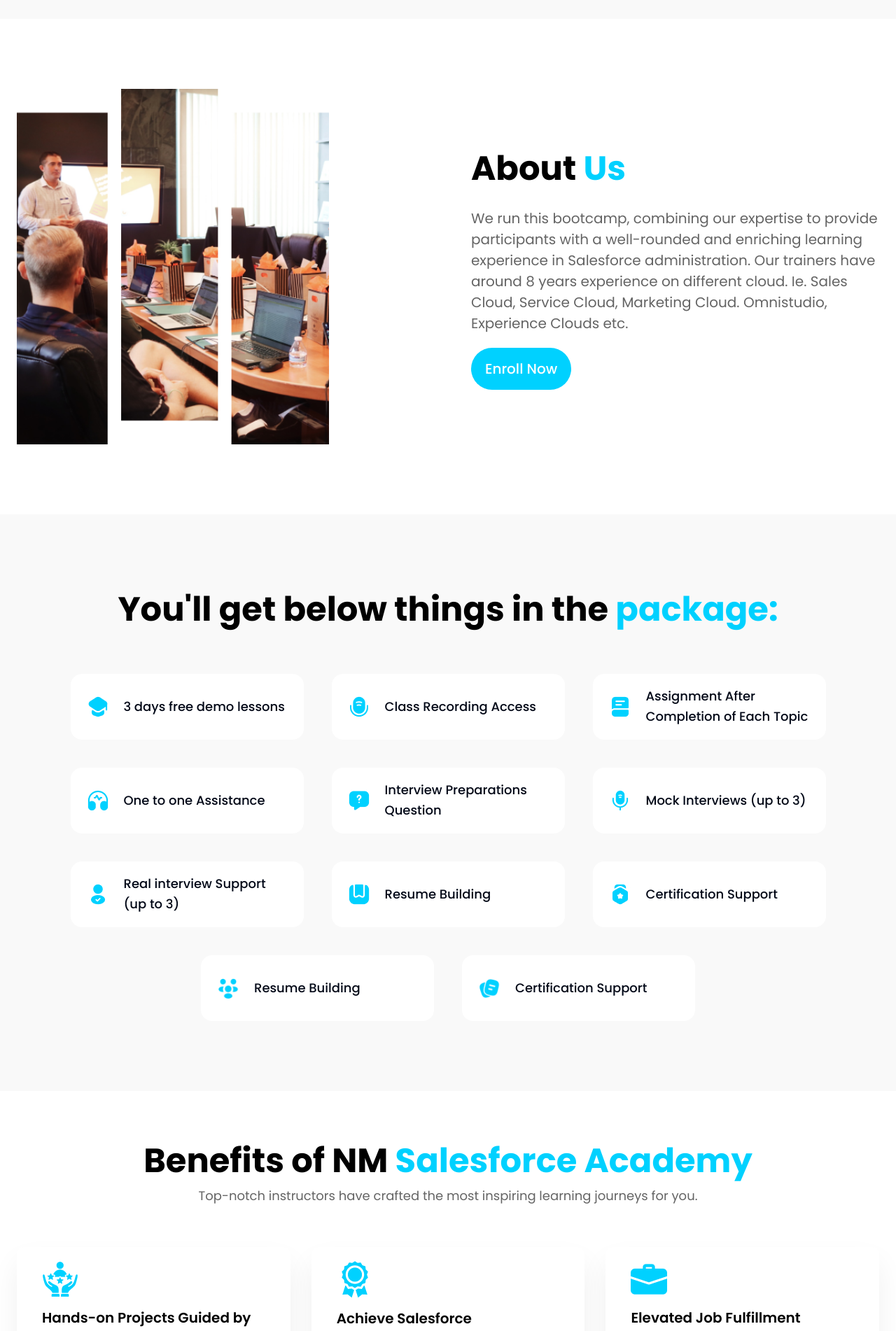
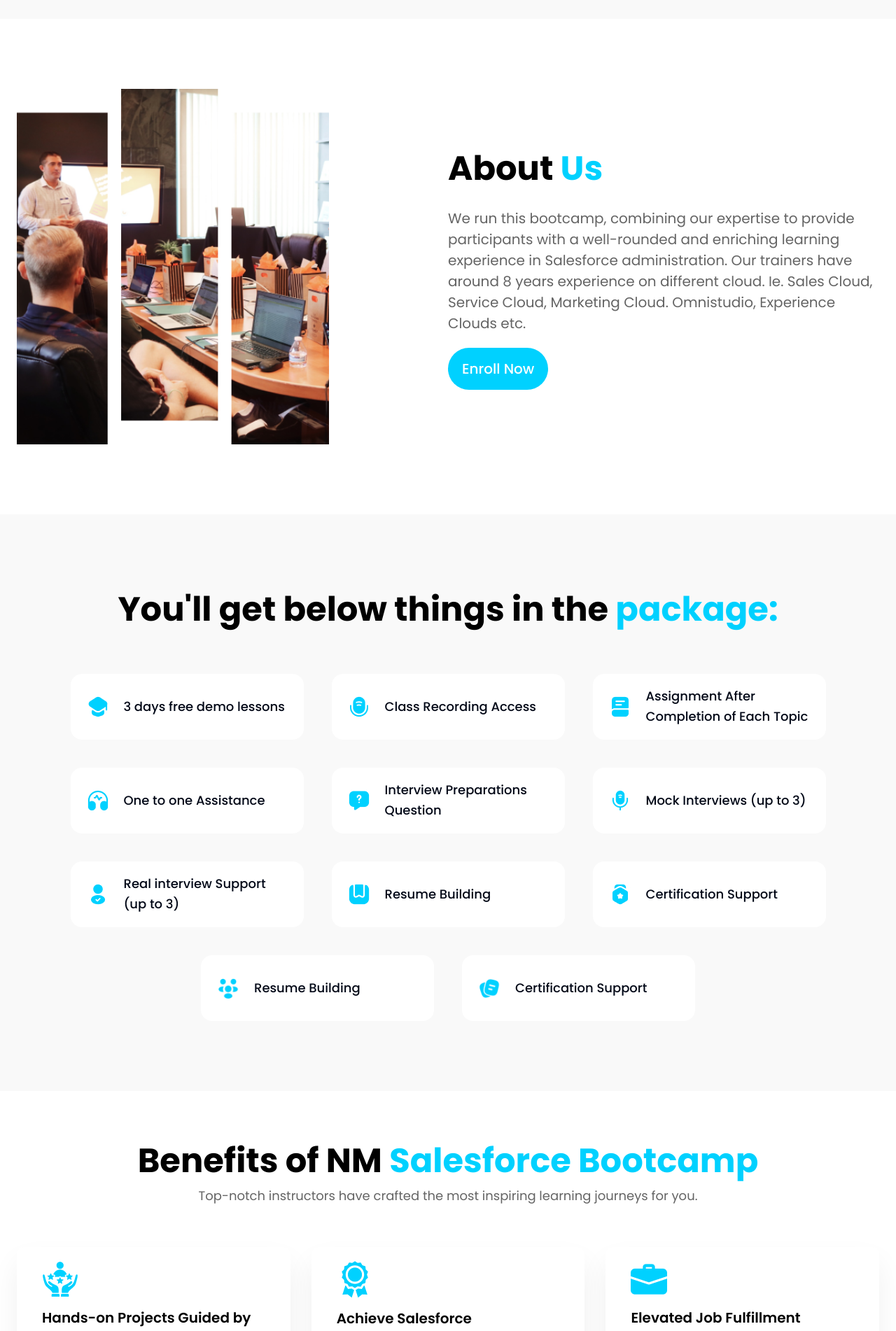
Before and after one commit to Iqtidartara/NM-Salesforce-Bootcamp, a Next.js app: page / in a window 1280 px wide. Shown: the part 740-2642 px from the top of the page at 70% size. Built offline with nearby package versions, Linux system fonts and the light colour scheme.

Commit message:
NM Salesforce Bootcam95

```diff
--- a/components/About.tsx
+++ b/components/About.tsx
@@ -6,9 +6,9 @@
 const About = () => {
   return (
     <section className="w-full bg-[#FFF]">
-      <main className="max-w-[80rem] mx-auto px-6 py-[100px]">
-        <div className="flex items-center flex-col md:flex-row gap-[4.12rem] justify-between">
-          <div className="w-1/2">
+      <main className="max-w-[80rem] mx-auto px-6  py-[100px]">
+        <div className="flex items-center flex-col md:flex-row justify-between">
+          <div className="w-full md:w-1/2">
             <Image
               src="/about.png"
               alt="/about.png"
@@ -17,16 +17,16 @@
               className=""
             />
           </div>
-          <div className="flex flex-col items-start gap-[1.25rem] w-1/2">
-            <h1 className="text-[2rem] md:text-[3rem] font-[700] text-[#000] leading-normal mt-4 md:mt-0">
+          <div className="flex flex-col items-start gap-[1.25rem] w-full md:w-1/2">
+            <h1 className="text-[2rem] md:text-[3rem] font-[700] text-[#000] leading-normal mt-4 md:mt-0 ">
               About <span className="text-[#00D1FF]">Us</span>
             </h1>
-            <p className="text-[#646464] text-[1rem] md:text-[1.25rem] font-[400] leading-normal">
+            <p className="text-[#646464] text-[.9rem] md:text-[1.25rem] font-[400] leading-normal">
               We run this bootcamp, combining our expertise to provide
-              participants with a well-rounded
-              and enriching learning experience in Salesforce administration. Our trainers
-              have around 8 years experience on different cloud. Ie. Sales Cloud, Service
-              Cloud, Marketing Cloud. Omnistudio, Experience Clouds etc.
+              participants with a well-rounded and enriching learning experience
+              in Salesforce administration. Our trainers have around 8 years
+              experience on different cloud. Ie. Sales Cloud, Service Cloud,
+              Marketing Cloud. Omnistudio, Experience Clouds etc.
             </p>
             <Link href="#contactForm">
               <Button className="bg-[#00D1FF] rounded-[3rem] text-[1.25rem] text-[#FFF] px-[20px] py-[30px]">
--- a/components/Acadmey.tsx
+++ b/components/Acadmey.tsx
@@ -8,7 +8,7 @@
         <div className="text-center">
           <h1 className=" text-[1.5rem] md:text-[3rem] font-[700] text-[#000] leading-normal">
             Benefits of NM{" "}
-            <span className="text-[#00D1FF]">Salesforce Academy</span>
+            <span className="text-[#00D1FF]">Salesforce Bootcamp</span>
           </h1>
           <p className="text-[#646464] text-[1rem] md:text-[1.125rem] leading-normal font-[400]">
             Top-notch instructors have crafted the most inspiring learning
--- a/components/Contact.tsx
+++ b/components/Contact.tsx
@@ -111,7 +111,7 @@
                   <Button
                     type="submit"
                     disabled={isLoading}
-                    className="text-white text-center text-base font-semibold leading-6 tracking-tight bg-cyan-500 w-52 max-w-full mt-10 mb-12 px-5 py-7 rounded-lg self-start"
+                    className="text-white w-full md:w-auto text-center text-base font-semibold leading-6 tracking-tight bg-cyan-500 px-10 max-w-full mt-10 mb-12  py-7 rounded-lg self-start"
                   >
                     {
                         isLoading ? "Sending" : "Contact"
--- a/components/HomeSection.tsx
+++ b/components/HomeSection.tsx
@@ -10,7 +10,7 @@
         <div className="flex items-center flex-col md:flex-row justify-between">
           <div className="flex flex-col items-start gap-[1.25rem]">
             <h1 className=" text-[2rem] md:text-[3rem] font-[700] text-[#000] leading-normal">
-              NM Salesforce Developer <b className="hidden md:block" /> <span className="text-[#00D1FF]">Bootcamp</span>(SDB){" "}
+              NM Salesforce Developer <b className="hidden md:block" /> <span className="text-[#00D1FF]">Bootcamp</span>{" "}
             </h1>
             <p className="text-[#646464] text-[1rem] md:text-[1.25rem] font-[400] leading-normal">
               Elevate your future with our educational resources and <b className="hidden md:block" /> support,
```
